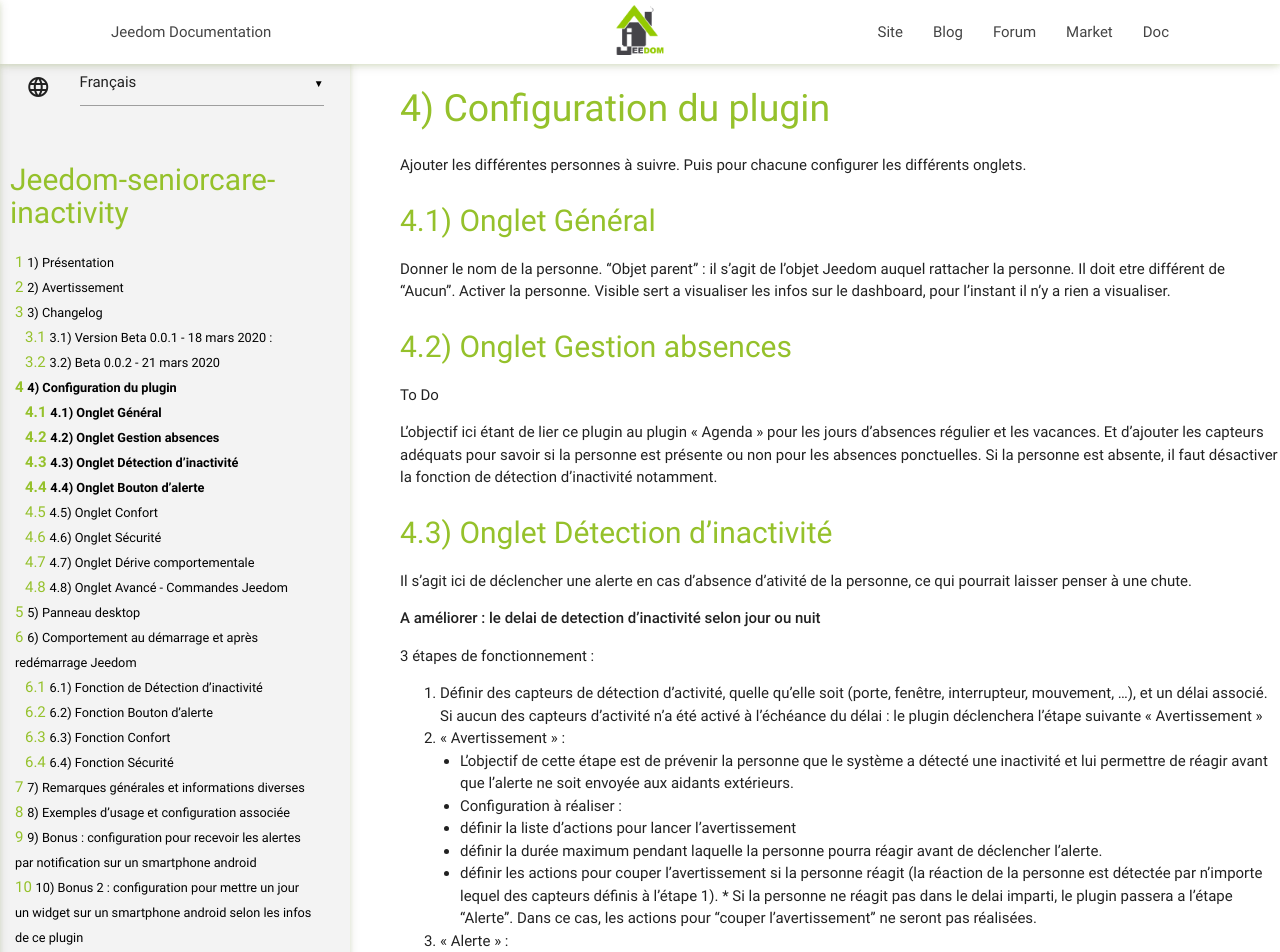
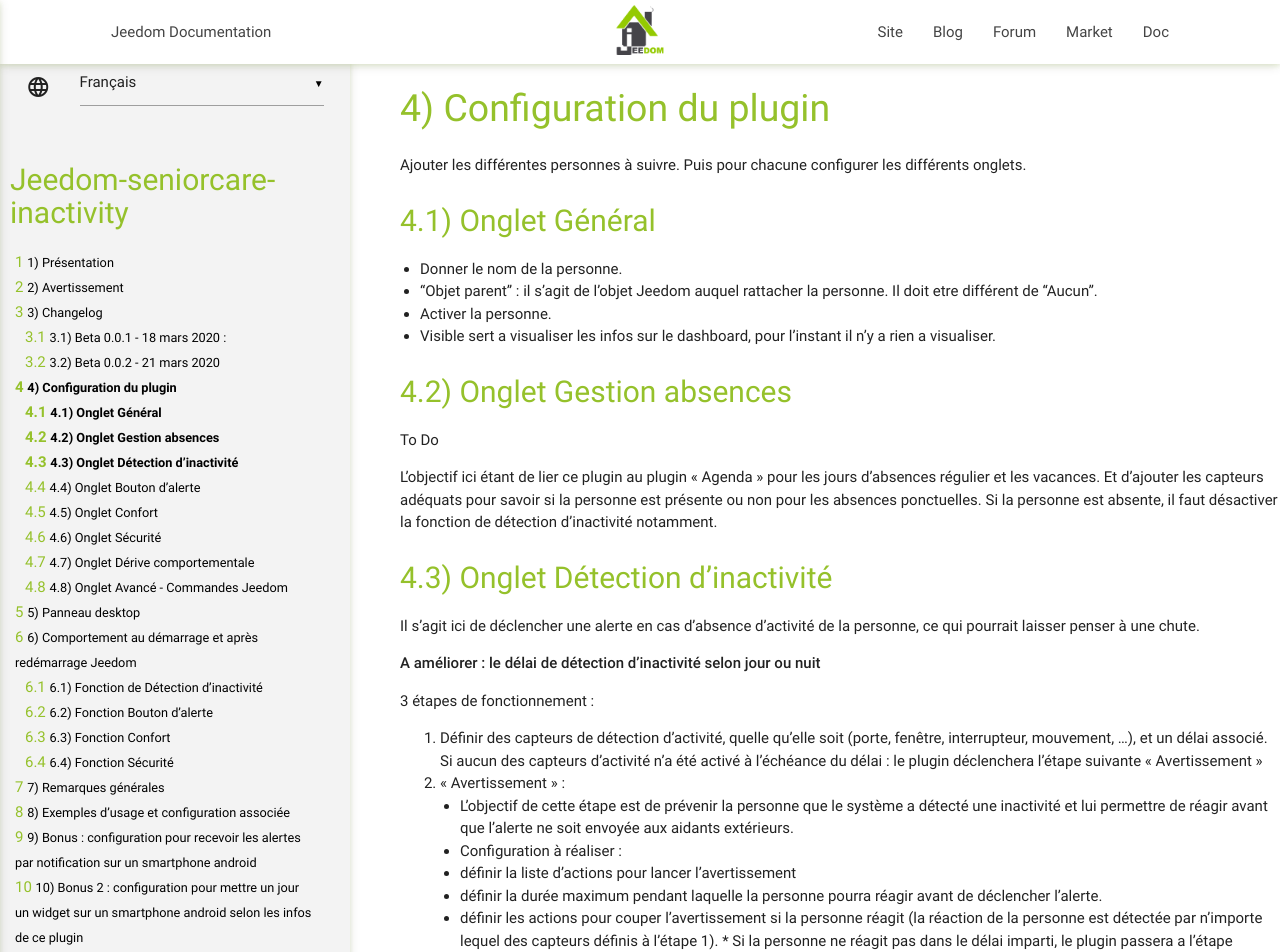
Before and after one commit to AgP42/Jeedom-SeniorCare-Inactivity, a Jekyll site: the page built from docs/fr_FR/index.md, in a window 1280 px wide and 1400 px high, scrolled down 1071 px. Shown: the top 952 px of the window. Built offline with Jekyll 4.4.1, drawn with Linux system fonts in a browser that asks for light colours; our own code applies the rules of GitHub Pages for plain Markdown files; some of the changed text lies outside the part shown.

Commit message:
update doc

```diff
--- a/docs/fr_FR/index.md
+++ b/docs/fr_FR/index.md
@@ -1,30 +1,30 @@
 Présentation
 ============
 
-Ce plugin pour Jeedom permet d’aider au maintien a domicile pour les personnes agées. La demande initiale vient de ce sujet sur le forum : [Développer un logiciel d’Analyse comportementale](https://community.jeedom.com/t/developper-un-logiciel-danalyse-comportementale/19111/2). Les principales fonctionnalités (à ce jour) :
+Ce plugin pour Jeedom permet d’aider au maintien à domicile pour les personnes âgées. La demande initiale vient de ce sujet sur le forum : [Développer un logiciel d’Analyse comportementale](https://community.jeedom.com/t/developper-un-logiciel-danalyse-comportementale/19111/2). Les principales fonctionnalités (à ce jour) :
 * Détection d’inactivité
 * Gestion de boutons d’alertes
 * Surveillance du confort (température, humidité, CO2, …)
 * Surveillance sécurité (détecteurs de fumée, de fuite de gaz, …)
 * Surveillance de « Dérive comportementale » pour essayer de détecter et prendre en charge au plus tôt et donc au mieux les soucis inhérent à la vieillesse
 
-Lien vers le code source : https://github.com/AgP42/seniorcare/
+Lien vers le code source : [https://github.com/AgP42/seniorcare/](https://github.com/AgP42/seniorcare/)
 
 Si vous souhaitez participer au projet, n’hésitez pas à le faire savoir ici [Développer un logiciel d’Analyse comportementale](https://community.jeedom.com/t/developper-un-logiciel-danalyse-comportementale/19111/2)
 
 Avertissement
 ==========
 
-Ce plugin a été concu pour apporter une aide aux personnes souhaitant rester chez elles et à leurs aidants. Toutefois nous ne pouvons garantir son bon fonctionnement ni qu'un "plantage" de l'équipemnent domotique n'arrive justement au mauvais moment. Merci de l'utiliser en tant que tel et de ne pas prendre de risque pour la santé de ceux que nous cherchons à aider !
+Ce plugin a été conçu pour apporter une aide aux personnes souhaitant rester chez elles et à leurs aidants. Toutefois nous ne pouvons garantir son bon fonctionnement ni qu'un "plantage" de l’équipement domotique n'arrive justement au mauvais moment. Merci de l'utiliser en tant que tel et de ne pas prendre de risque pour la santé de ceux que nous cherchons à aider !
 
 Changelog
 ==========
 
-Ce plugin est en cours de developpement, toutes les fonctions ne sont pas encore codées, certaines n'ont été que partiellement testées.
+Ce plugin est en cours de développement, toutes les fonctions ne sont pas encore codées, certaines n'ont été que partiellement testées.
 
-Version Beta 0.0.1 - 18 mars 2020 :
+Beta 0.0.1 - 18 mars 2020 :
 ---
-* Fonction "Détection d'inactivitées"
+* Fonction "Détection d’inactivités"
 * Fonction "Bouton d'alerte"
 * Fonction "Capteurs confort"
 
@@ -47,10 +47,10 @@
 
 Onglet Général
 ---
-Donner le nom de la personne.
-"Objet parent" : il s'agit de l'objet Jeedom auquel rattacher la personne. Il doit etre différent de "Aucun".
-Activer la personne.
-Visible sert a visualiser les infos sur le dashboard, pour l'instant il n'y a rien a visualiser.
+* Donner le nom de la personne.
+* "Objet parent" : il s'agit de l'objet Jeedom auquel rattacher la personne. Il doit etre différent de "Aucun".
+* Activer la personne.
+* Visible sert a visualiser les infos sur le dashboard, pour l'instant il n'y a rien a visualiser.
 
 Onglet **Gestion absences**
 ---
@@ -62,9 +62,9 @@
 Onglet **Détection d'inactivité**
 ---
 
-Il s'agit ici de déclencher une alerte en cas d'absence d'ativité de la personne, ce qui pourrait laisser penser à une chute.
+Il s'agit ici de déclencher une alerte en cas d'absence d’activité de la personne, ce qui pourrait laisser penser à une chute.
 
-**A améliorer : le delai de detection d'inactivité selon jour ou nuit**
+**A améliorer : le délai de détection d'inactivité selon jour ou nuit**
 
 3 étapes de fonctionnement :
 
@@ -75,10 +75,10 @@
     - définir la liste d’actions pour lancer l’avertissement
     - définir la durée maximum pendant laquelle la personne pourra réagir avant de déclencher l'alerte.
     - définir les actions pour couper l’avertissement si la personne réagit (la réaction de la personne est détectée par n’importe lequel des capteurs définis à l’étape 1).
-  * Si la personne ne réagit pas dans le delai imparti, le plugin passera a l'étape "Alerte". Dans ce cas, les actions pour "couper l'avertissement" ne seront pas réalisées.
+  * Si la personne ne réagit pas dans le délai imparti, le plugin passera a l'étape "Alerte". Dans ce cas, les actions pour "couper l'avertissement" ne seront pas réalisées.
 3. « Alerte » :
   * Définir la liste d’actions pour lancer l’alerte aux aidants et avertir la personne qu’une alerte est en cours.
-  * Définir la liste d’action pour désactiver ces actions d’alerte. L'alerte est déactivée par n’importe quel capteur de l’étape 1. Donc la personne dans son logement pourra le faire elle-meme, ou un aidant une fois sur place.
+  * Définir la liste d’action pour désactiver ces actions d’alerte. L'alerte est déactivée par n’importe quel capteur de l’étape 1. Donc la personne dans son logement pourra le faire elle-même, ou un aidant une fois sur place.
 
 ![](https://raw.githubusercontent.com/AgP42/seniorcare/dev/docs/assets/images/Detection_inactivite.png)
 
@@ -168,8 +169,8 @@
 
 Fonction de **Détection d'inactivité**
 ---
-* Après la création et la 1ere sauvegarde, il faut initialiser le mécanisme en déclenchant l'un des capteur d'activité. Les actions de "warning" vont se déclencher dans la 1ere minute après la 1ere sauvegarde si aucun capteur n'a été activé.
-* Après un redémarrage de Jeedom, le système aura perdu l'information de la date du dernier capteur d'activité et si les alarmes ont déjà été envoyées, les actions warnings vont donc se déclencher.
+* Après la création et la 1ere sauvegarde, il faut initialiser le mécanisme en déclenchant l'un des capteur d'activité. Les actions d' "avertissement" vont se déclencher dans la 1ere minute après la 1ere sauvegarde si aucun capteur n'a été activé.
+* Après un redémarrage de Jeedom, le système aura perdu l'information de la date du dernier capteur d'activité et si les alarmes ont déjà été envoyées, les actions warnings vont donc se déclencher. Si le redémarrage est prévu, pensez à activer un des capteurs d'activité dans la 1ere minute.
 
 
 Fonction **Bouton d'alerte**
@@ -184,7 +185,7 @@
 ---
 RAS
 
-Remarques générales et informations diverses
+Remarques générales
 ===
 * Pour les capteurs "détections d'inactivité", "bouton d'alerte", "bouton d'annulation d'alerte", "capteur de sécurité" et "bouton d'annulation d'alerte de sécurité", c'est le changement de valeur du capteur qui est détecté et déclenche les actions, la valeur (0 ou 1) n'est pas prise en compte !
 * Pour les capteurs conforts, leur valeur est évaluée toutes les 15 min et non à chaque changement de l'une d'elle
```
Also changed, not shown: other parts of docs/fr_FR/index.md (+10 -9 lines), docs/fr_FR/todo.md (+2 -0 lines).
